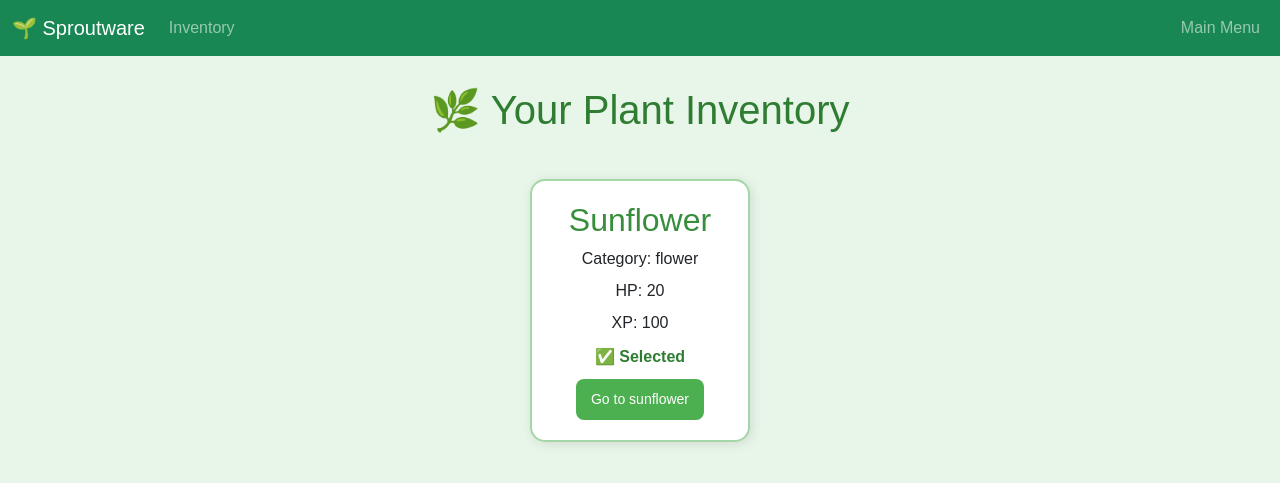
After one commit to jerrythunt/AgileDevProjACIT2911, a Flask app: page /inventory in a window 1280 px wide. The commit adds this page. Shown: the top 483 px of the page. Run offline with Flask 3, Linux system fonts and the light colour scheme.

Commit message:
created the user inventory, nav bar and main menu

```diff
--- a/sproutware/app.py
+++ b/sproutware/app.py
@@ -90,8 +90,46 @@ def began_game():
 
 
 @app.route("/")
-# When home page is loaded, run these functions
-def test():
+def home():
+    return render_template("home.html")
+
+@app.route("/continue")
+def continue_game():
+    return redirect(url_for("inventory"))
+
+
+
+@app.route("/inventory")
+def inventory():
+    seeds = db.session.execute(db.select(Seed)).scalars().all()
+
+    selected_seed = db.session.execute(db.select(Seed).where(Seed.is_selected == True)).scalar()
+
+    if selected_seed:
+        selected_id = selected_seed.id
+    else:
+        selected_id = None
+
+    return render_template("inventory.html", seeds=seeds, selected_id=selected_id)
+
+
+@app.route("/select/<int:seed_id>", methods=["POST"])
+def select_seed(seed_id):
+    selected_result = db.session.execute(db.select(Seed).where(Seed.is_selected == True)).scalar()
+
+    if selected_result:
+        selected_result.is_selected = False
+
+    new_selected = db.get_or_404(Seed, seed_id)
+    new_selected.is_selected = True
+
+    db.session.commit()
+    return redirect(url_for("inventory"))
+
+
+
+@app.route("/sunflower")
+def sunflower():
     seeds = call_seeds()
     # 'time_update' MUST run before 'start' (check pk's)
     time_update = call_time_update()
@@ -110,7 +148,7 @@ def test():
 
 
     # use the "home.html" template, store the result of each function to a variable that can be called in the html file. Ex: {{plant.name}}
-    return render_template("test.html", plant = seeds, time_update = time_update, start = start, countdown = countdown)
+    return render_template("sunflower.html", plant = seeds, time_update = time_update, start = start, countdown = countdown)
 
 # # Home page of app
 # @app.route("/")
@@ -131,7 +169,7 @@ def plant_seed(seed_id):
     seed = db.get_or_404(Seed, seed_id)
     seed.plant()
 
-    return redirect(url_for("test"))
+    return redirect(url_for("sunflower"))
 
 # Allows user to water a seed if not watered
 @app.route("/water/<int:seed_id>", methods=["POST"])
@@ -139,7 +177,7 @@ def water_seed(seed_id):
     seed = db.get_or_404(Seed, seed_id)
     msg = seed.water_plant()
 
-    return redirect(url_for("test", message=msg))
+    return redirect(url_for("sunflower", message=msg))
 
 
 
--- a/sproutware/models/seed.py
+++ b/sproutware/models/seed.py
@@ -20,6 +20,7 @@ class Seed(db.Model):
     water_retention = db.mapped_column(db.Interval, nullable=False, default=timedelta(seconds=10))
     buffer_interval = db.mapped_column(db.Interval, nullable=False, default=timedelta(seconds=5))
     last_decay_time = db.mapped_column(db.DateTime, nullable=True, default=None)
+    is_selected = db.mapped_column(db.Boolean, nullable=False, default=False)
 
 
     # Declare methods that we can call to update attributes
--- a/sproutware/templates/base.html
+++ b/sproutware/templates/base.html
@@ -2,15 +2,36 @@
 <html>
 
 <head>
-    <!-- <meta http-equiv="refresh" content="2"> -->
     <title>{% block pagetitle %}Plants{% endblock %}</title>
     <link href="https://cdn.jsdelivr.net/npm/bootstrap@5.3.3/dist/css/bootstrap.min.css" rel="stylesheet">
 </head>
 
 <body>
-    <div class="container">
+    <nav class="navbar navbar-expand-lg navbar-dark bg-success">
+        <div class="container-fluid">
+            <a class="navbar-brand" href="#">🌱 Sproutware</a>
+            <button class="navbar-toggler" type="button" data-bs-toggle="collapse" data-bs-target="#navbarContent">
+                <span class="navbar-toggler-icon"></span>
+            </button>
+
+            <div class="collapse navbar-collapse justify-content-between" id="navbarContent">
+                <ul class="navbar-nav me-auto mb-2 mb-lg-0">
+                    <li class="nav-item">
+                        <a class="nav-link" href="{{ url_for('inventory') }}">Inventory</a>
+                    </li>
+                </ul>
+                <ul class="navbar-nav">
+                    <li class="nav-item">
+                        <a class="nav-link" href="{{ url_for('home') }}">Main Menu</a>
+                    </li>
+            </div>
+        </div>
+    </nav>
+
+    <div class="container mt-4">
         {% block content %}{% endblock %}
     </div>
+
     <script src="https://cdn.jsdelivr.net/npm/bootstrap@5.3.3/dist/js/bootstrap.bundle.min.js"></script>
 </body>
 
--- /dev/null
+++ b/sproutware/templates/inventory.html
@@ -0,0 +1,101 @@
+{% extends "base.html" %}
+{% block content %}
+
+<style>
+    body {
+        background-color: #e8f5e9;
+        font-family: Arial, sans-serif;
+    }
+
+    h1 {
+        text-align: center;
+        margin-top: 30px;
+        color: #2e7d32;
+    }
+
+    .card-container {
+        display: flex;
+        justify-content: center;
+        flex-wrap: wrap;
+        margin: 30px auto;
+        max-width: 1000px;
+    }
+
+    .plant-card {
+        background: #ffffff;
+        border: 2px solid #a5d6a7;
+        border-radius: 15px;
+        padding: 20px;
+        margin: 15px;
+        width: 220px;
+        box-shadow: 2px 2px 12px rgba(0,0,0,0.1);
+        text-align: center;
+    }
+
+    .plant-card h2 {
+        color: #388e3c;
+    }
+
+    .plant-card p {
+        margin: 8px 0;
+    }
+
+    .select-btn, .goto-btn {
+        padding: 10px 15px;
+        font-size: 14px;
+        margin-top: 10px;
+        border-radius: 8px;
+        border: none;
+        cursor: pointer;
+    }
+
+    .select-btn {
+        background-color: #81c784;
+        color: white;
+    }
+
+    .select-btn:hover {
+        background-color: #66bb6a;
+    }
+
+    .goto-btn {
+        background-color: #4caf50;
+        color: white;
+    }
+
+    .goto-btn:hover {
+        background-color: #388e3c;
+    }
+
+    .selected-tag {
+        font-weight: bold;
+        color: #2e7d32;
+        margin-top: 10px;
+    }
+</style>
+
+<h1>🌿 Your Plant Inventory</h1>
+
+<div class="card-container">
+    {% for seed in seeds %}
+    <div class="plant-card">
+        <h2>{{ seed.name.capitalize() }}</h2>
+        <p>Category: {{ seed.category }}</p>
+        <p>HP: {{ seed.hp }}</p>
+        <p>XP: {{ seed.xp }}</p>
+
+        {% if seed.id == selected_id %}
+            <div class="selected-tag">✅ Selected</div>
+            <form action="{{ url_for('sunflower') }}">
+                <button type="submit" class="goto-btn">Go to {{ seed.name }}</button>
+            </form>
+        {% else %}
+            <form action="{{ url_for('select_seed', seed_id=seed.id) }}" method="post">
+                <button type="submit" class="select-btn">Select</button>
+            </form>
+        {% endif %}
+    </div>
+    {% endfor %}
+</div>
+
+{% endblock %}
--- a/sproutware/templates/layout.html
+++ b/sproutware/templates/layout.html
@@ -29,6 +29,7 @@
 
     .top-section {
       display: flex;
+      height: 60vh;
       flex: 2;
     }
 
@@ -52,7 +53,6 @@
     .top-box {
       flex: 1;
       opacity: 0dsss;
-      background-color: rgba(140, 210, 149, 0.43);
       /* background: #443e1970; */
       display: flex;
       align-items: center;
```
Also changed, not shown: sproutware/templates/home.html (added, +42 -0 lines), sproutware/templates/sunflower.html (added, +80 -0 lines), sproutware/templates/test.html (deleted, +0 -68 lines), Growing_Plants.db (added), sproutware/static/images/background.png (added).
